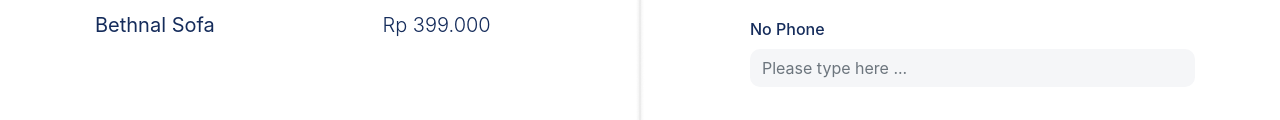
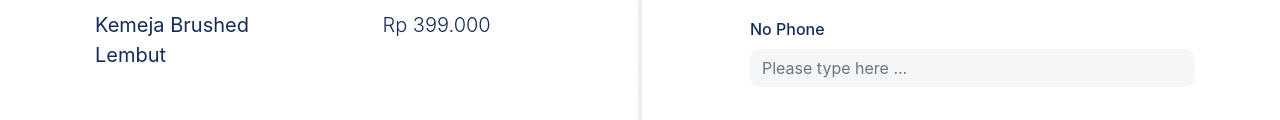
Before and after one commit to achirahmadhani1/ChicChram, a plain HTML site: page booking.html in a window 1280 px wide. Shown: the part 637-757 px from the top of the page. Drawn offline with nearby package versions, Linux system fonts and the light colour scheme.

Commit message:
Update booking.html

```diff
--- a/booking.html
+++ b/booking.html
@@ -63,7 +63,7 @@
           <img src="./frontend/images/kemeja kotak.png" alt="" />
           <div class="row mt-4">
             <div class="col-6">
-              <p class="brand-book">Bethnal Sofa</p>
+              <p class="brand-book">Kemeja Brushed Lembut</p>
             </div>
             <div class="col-6">
               <p class="price-book">Rp 399.000</p>
```
